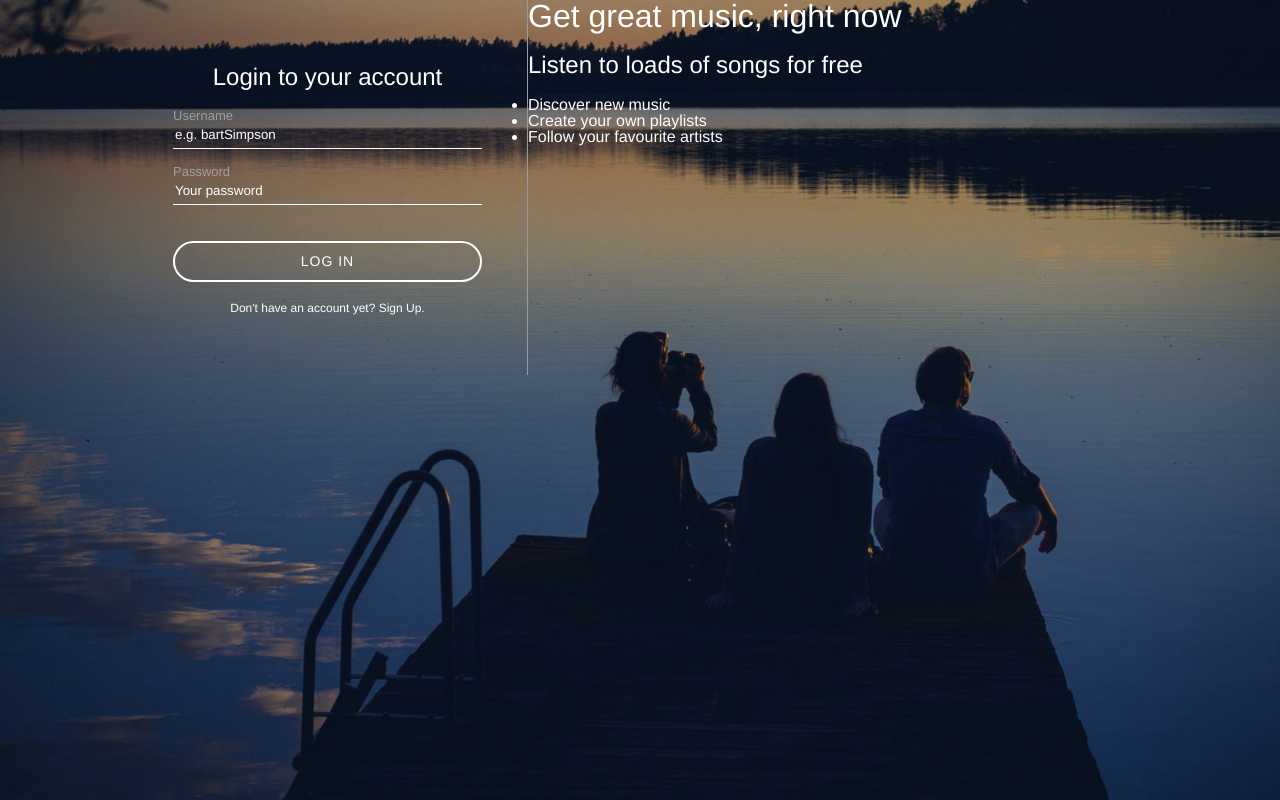
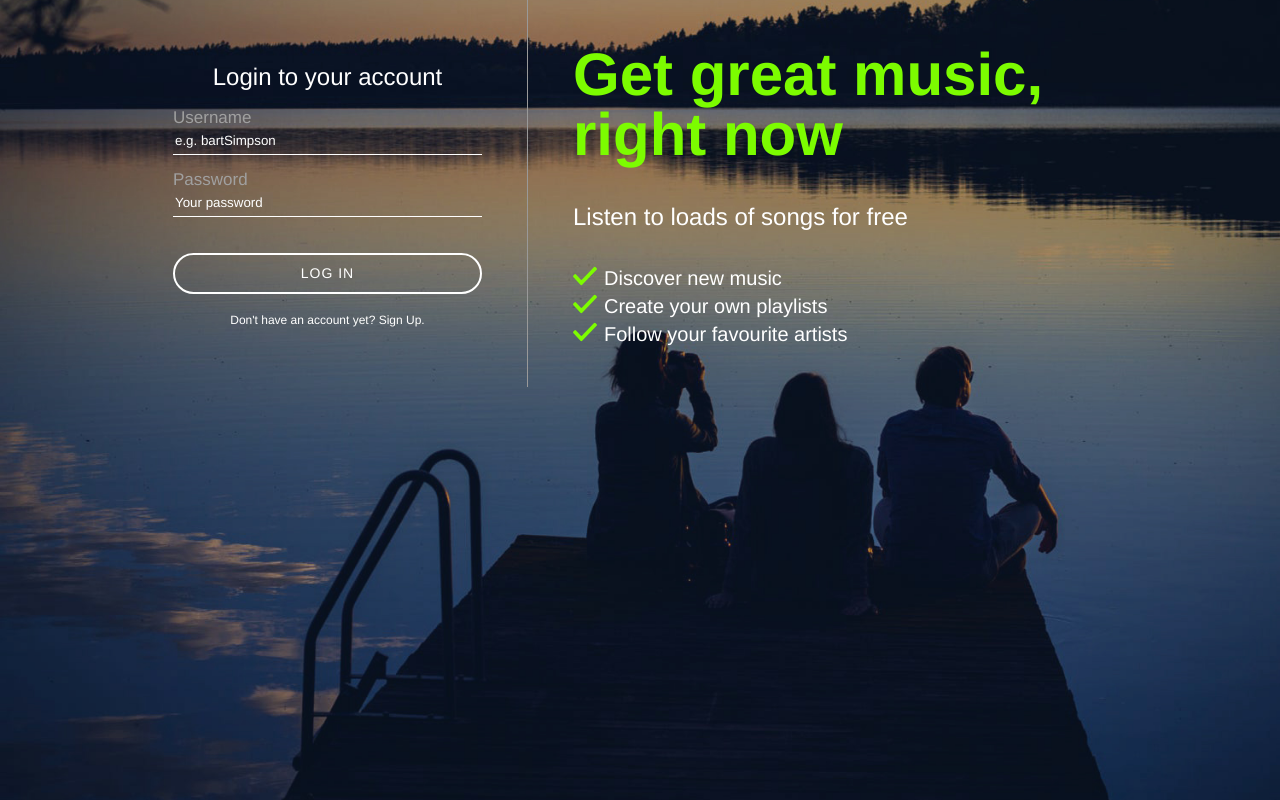
Before and after one commit to scratchyes/MusicWebApp, a PHP site: page /register.php in a window 1280 px wide. Run offline with PHP 8.4, Linux system fonts and the light colour scheme; some libraries are stand-ins or nearby versions.

Commit message:
CSS Styling for the Login Form and Login Page Right Text Styling is Added

```diff
--- a/assets/css/register.css
+++ b/assets/css/register.css
@@ -108,8 +108,10 @@ html, body{
 #inputContainer label{
 
     color: #a0a0a0;
-    font-size: 13px;
+    font-size: 17px;
     margin-top: 15px;
+    display: block;
+    margin-bottom: 2px;
 
 
 }
@@ -171,6 +173,65 @@ html, body{
     display: none;
 
 }
+
+
+
+
+#loginText{
+
+    padding: 45px;
+    display: table-cell;
+
+}
+
+
+#loginText h1{
+    color: #7cfc00;
+/*    SPOTIFY COLOR : #07d159*/
+    font-size: 60px;
+    font-weight: bold;
+
+
+
+}
+
+
+#loginText h2{
+
+    margin: 35px 0;
+
+}
+
+#loginText ul{
+
+    padding: 0;
+
+}
+
+
+#loginText li{
+
+    font-size: 20px;
+    list-style-type: none;
+    padding: 4px 31px;
+    background: url(../images/icons/checked24.png) no-repeat 0 0;
+}
+
+#inputContainer .errorMessage{
+
+    color: lawngreen;
+    font-size: 12px;
+    display: block;
+
+
+}
+
+
+
+
+
+
+
 
 
 /*
--- a/register.php
+++ b/register.php
@@ -125,7 +125,7 @@ include("includes/classes/Constants.php");
 
 
                             <label for="loginUsername">Username</label>
-                            <input id="loginUsername" name="loginUsername" type="text" placeholder="e.g. bartSimpson" required>
+                            <input id="loginUsername" name="loginUsername" type="text" placeholder="e.g. bartSimpson" value="<?php getInputValue('loginUsername') ?>" required>
                         </p>
 
 
```
Also changed, not shown: assets/js/register.js (+0 -8 lines), assets/images/icons/checked (1).png (added), assets/images/icons/checked.png (added), assets/images/icons/checked2.png (added), assets/images/icons/checked24.png (added), assets/images/icons/checked32.png (added).
